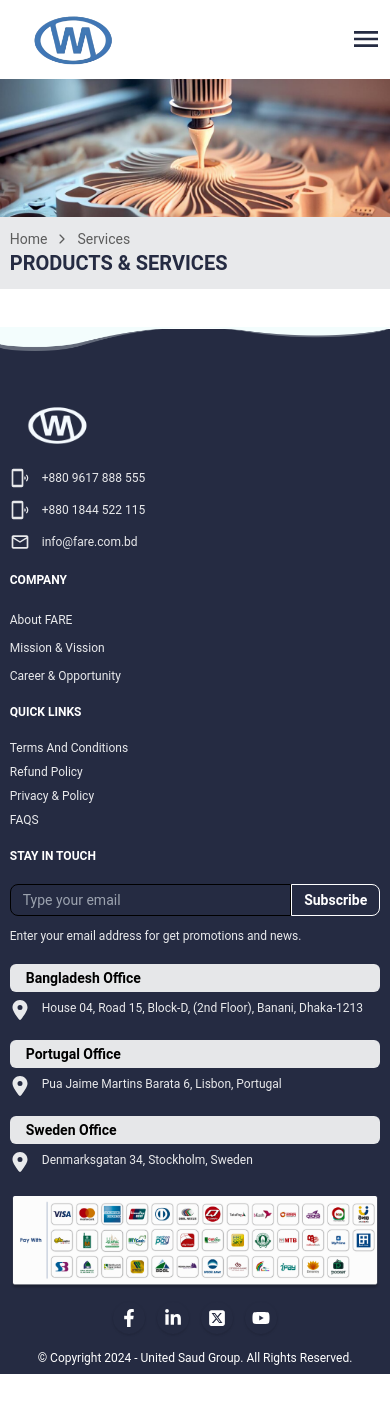
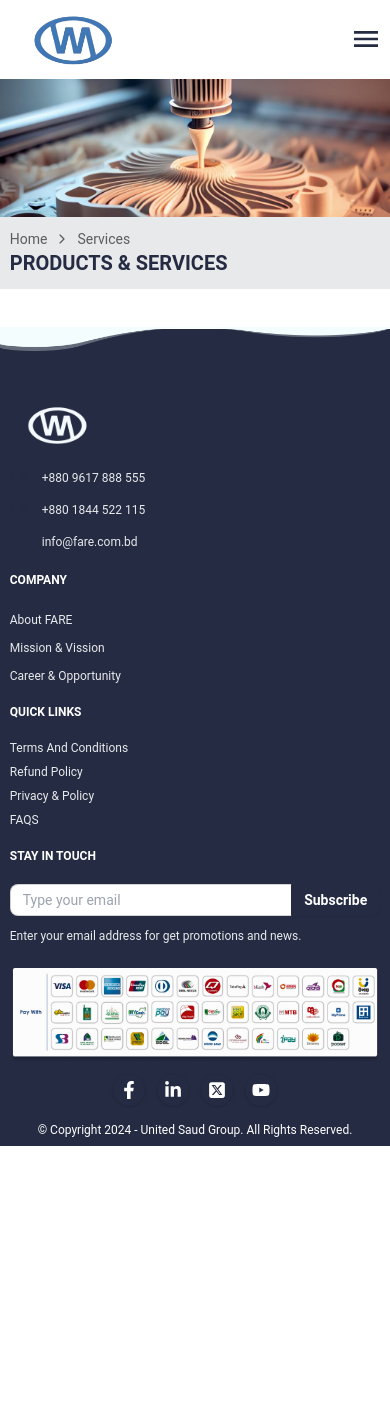
Before and after one commit to techvixo/Wintech-Frontend, a Next.js app: page /services in a window 390 px wide. Shown: the top 1412 px of the page. After the commit the page ends 1210 px from the top, so only its background shows below. Built offline with nearby package versions, Linux system fonts and the light colour scheme.

Commit message:
Language switcher function done

```diff
--- a/app/Components/Pages/Home/Banner/Banner.jsx
+++ b/app/Components/Pages/Home/Banner/Banner.jsx
@@ -71,7 +71,7 @@
                     <h2 className="text-3xl md:text-center text-white font-bold md:text-4xl capitalize ">
                       {slider?.title}
                     </h2>
-                    <p className="text-white text-sm">{slider?.des}</p>
+                    <p className="text-white text-sm md:text-lg">{slider?.des}</p>
                     <div className="w-full flex items-center justify-center pt-5 md:pt-2">
                       <div className="md:w-2/3 h-12 md:h-14 bg-white relative w-full rounded-2xl">
                         <input
--- a/app/Components/Shared/Footer/Footer.jsx
+++ b/app/Components/Shared/Footer/Footer.jsx
@@ -177,26 +177,6 @@
                         <p className="text-[#FFFFFFE5] normal-case">Enter your email address for get promotions and news.</p>
                     </div>
                 </div>
-                <div className="grid grid-cols-1 md:grid-cols-4 gap-5  lg:gap-7 pt-5 text-[#FFFFFFE5] capitalize">
-                    <div className="w-full hidden md:block">
-                        <Image
-                            src={locationImg}
-                            alt="location"
-                            width={200}
-                            className="w-11/12"
-                        />
-                    </div>
-                    {
-                        address.map((location, i) => {
-                            return (
-                                <div key={location.id} className="flex flex-col">
-                                    <p className="px-4 p-1 mb-2 md:mb-4 rounded-md md:mt-2  bg-[#fafafae8] text-black font-semibold text-sm">{location.county}</p>
-                                    <p className='flex items-start gap-3 text-[#FFFFFFE5]'><span className="text-xl font-semibold text-primary"><FaLocationDot /></span><span>{location.address}</span></p>
-                                </div>
-                            )
-                        })
-                    }
-                </div>
                 <div className="footer_border py-2 md:py-4 w-full text-[#939393] flex flex-col-reverse md:flex-row justify-between items-center gap-3 mt-4 ">
                     <div className="md:w-1/2 md:flex flex-col items-start">
                         <div className=" flex items-center justify-center md:justify-start gap-3">
--- /dev/null
+++ b/app/Components/Shared/LngSwitcher/LngSwitcher.jsx
@@ -0,0 +1,76 @@
+import React, { useState } from "react";
+import Image from "next/image";
+import { IoIosArrowDown } from "react-icons/io";
+
+const LngSwitcher = ({isRoot, isSticky}) => {
+  const [currentLang, setCurrentLang] = useState("en"); // Default to English
+  const [dropdownOpen, setDropdownOpen] = useState(false); // Toggle dropdown
+
+  // Language and flag data
+  const languages = {
+    en: {
+      label: "En",
+      flag: "https://upload.wikimedia.org/wikipedia/en/a/a4/Flag_of_the_United_States.svg",
+    },
+    zh: {
+      label: "中文",
+      flag: "https://upload.wikimedia.org/wikipedia/commons/f/fa/Flag_of_the_People%27s_Republic_of_China.svg", // Correct link for China's flag
+    },
+  };
+
+  // Toggle dropdown visibility
+  const toggleDropdown = () => {
+    setDropdownOpen(!dropdownOpen);
+  };
+
+  // Handle language change
+  const handleLanguageChange = (lang) => {
+    setCurrentLang(lang);
+    setDropdownOpen(false); // Close dropdown after selecting
+  };
+
+  return (
+    <div className="relative inline-block text-left">
+      {/* Current language button */}
+      <div className="flex items-center space-x-2 cursor-pointer" onClick={toggleDropdown}>
+        <Image
+        width={100}
+        height={100}
+          src={languages[currentLang].flag}
+          alt={`${languages[currentLang].label} Flag`}
+          className="h-7 w-7 rounded-full object-cover"
+        />
+        <button className={`flex items-center gap-2 ${isSticky ? " text-[#010749]" : `text-[#010749] ${isRoot && "md:text-white"}`}`}>
+          <span className={``}>{languages[currentLang].label}</span>
+          <span><IoIosArrowDown /></span>
+        </button>
+      </div>
+
+      {/* Dropdown Menu */}
+      {dropdownOpen && (
+        <div className="absolute right-0 top-[42px] mt-2 w-32 bg-white rounded shadow-lg ring-1 ring-black ring-opacity-5 focus:outline-none transition ease-out duration-200 origin-top">
+          <div className="py-1">
+            {Object.keys(languages).map((lang) => (
+              <div
+                key={lang}
+                onClick={() => handleLanguageChange(lang)}
+                className="flex items-center space-x-2 px-4 py-2 cursor-pointer hover:bg-gray-100 text-gray-700"
+              >
+                <Image
+                height={100}
+                width={100}
+                  src={languages[lang].flag}
+                  alt={`${languages[lang].label} Flag`}
+                  className="h-6 w-6 rounded-full object-cover"
+                />
+                <span>{languages[lang].label}</span>
+              </div>
+            ))}
+          </div>
+        </div>
+      )}
+    </div>
+  );
+};
+
+export default LngSwitcher;
--- a/app/Components/Shared/Navbar/Navbar.jsx
+++ b/app/Components/Shared/Navbar/Navbar.jsx
@@ -18,6 +18,7 @@
 import { FaLinkedinIn } from "react-icons/fa";
 import { RiWhatsappFill } from "react-icons/ri";
 import { BsInstagram } from "react-icons/bs";
+import LngSwitcher from "../LngSwitcher/LngSwitcher";
 
 const Navbar = () => {
   const [navToggle, setNavToggle] = useState(false);
@@ -215,7 +216,7 @@
               />
             </Link>
         </div>
-        {/* NAv manu side here >>>>>>>>>>>>>>>> */}
+        {/* NAv menu side here >>>>>>>>>>>>>>>> */}
         <div
           className={`absolute ${
             navToggle ? "left-0" : "left-[-120%] w-1/2 "
@@ -328,9 +329,13 @@
                 )}
               </li>
             ))}
+
           </ul>
         </div>
         {/* Right toggle bar for mobile  */}
+        <div className="nav_right hidden md:block">
+          <LngSwitcher isRoot={isRoot} isSticky={isSticky}></LngSwitcher>
+        </div>
         <label className="swap-rotate swap   bg-white rounded-full h-7 w-7  lg:hidden">
           <input
             checked={navToggle}
--- a/app/globals.css
+++ b/app/globals.css
@@ -42,7 +42,7 @@
   box-shadow: 0px 0px 9px 0px #1976D3;
 }
 .nav_logo_side {
-  width: 20%;
+  /* width: 20%; */
 }
 .nav_right_side {
   width: 20%;
@@ -82,14 +82,14 @@
   display: inline-block;
   width: 10px; /* Adjust width as needed */
   height: 10px; /* Adjust height as needed */
-  background-image: url("/public/assets/down-arrow.png"); /* Or use an icon font */
+  background-image: url("../public/assets/down-arrow.png"); /* Or use an icon font */
   background-position: center;
   background-size: contain;
   background-repeat: no-repeat;
 }
 
 .nav_manu li:hover .arrow {
-  background-image: url("/public/assets/down-arrow.png"); /* Or change icon for hover state */
+  background-image: url("../public/assets/up-arrow.png"); /* Or change icon for hover state */
 }
 
 /* ====================================
@@ -151,7 +151,7 @@
   color: white;
 }
 .contain.absolute.top-0.left-0.w-full.h-full {
-  background: linear-gradient(45deg, #000000a3, #00000057);
+  background: linear-gradient(90deg, #252B42, #00000026);
 }
 
 #custom_part{
@@ -171,9 +171,7 @@
     max-width: 1536px;
     margin: auto;
   }
-  .nav_logo_side {
-    width: 40%;
-}
+
   #banner_slider {
     height: 90vh;
   }
--- a/package.json
+++ b/package.json
@@ -19,7 +19,7 @@
     "slick-carousel": "^1.8.1"
   },
   "devDependencies": {
-    "daisyui": "^4.12.12",
+    "daisyui": "^4.12.13",
     "eslint": "^8",
     "eslint-config-next": "14.2.15",
     "postcss": "^8",
--- a/tailwind.config.js
+++ b/tailwind.config.js
@@ -22,8 +22,8 @@
           "primary": "#252B42",
           "secondary": "#4179B6",
           "accent": "#4177B7",
-          "neutral": "##86BCFC", //extra
-          "base-100": "#FFFFFF",
+          "neutral": "#86BCFC",
+          "base-100": "#ffffff",
         },
       },
       "light",
```
Also changed, not shown: 1 other file (tests, documents, lock files or other folders).
